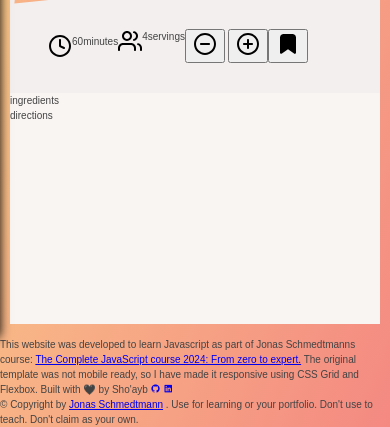
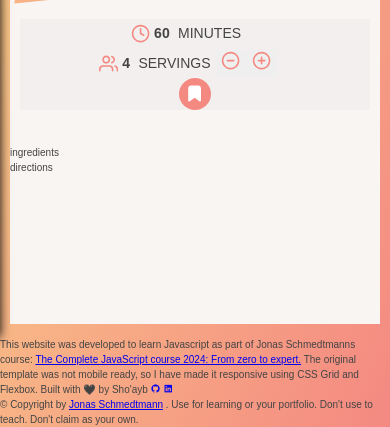
Before and after one commit to Sho-ayb/forkify-recipe-app-jonas, a website built with webpack: page src/template.html in a window 390 px wide. Shown: the part 507-934 px from the top of the page. Built offline with nearby package versions, Linux system fonts and the light colour scheme.

Commit message:
Recipe details scss styling completed for mobile view

```diff
--- a/src/scss/blocks/_recipe-info.scss
+++ b/src/scss/blocks/_recipe-info.scss
@@ -1,22 +1,64 @@
+@use "../base/variables" as variables;
+
 body .recipe__detail-container .recipe__details .recipe__info {
   display: flex;
+  justify-content: center;
+  align-items: center;
+  margin-right: 1em;
+  text-transform: uppercase;
+  font-size: variables.$font-size-sm;
 
   svg {
-    width: 1.5rem;
-    height: 1.5rem;
+    width: 1.2rem;
+    height: 1.2rem;
+    fill: variables.$color-background-orange;
+  }
+
+  span {
+    padding: 0.3em;
+  }
+
+  &-buttons {
+    display: flex;
+
+    > button {
+      border: none;
+      cursor: pointer;
+    }
+  }
+
+  &-data--minutes {
+    font-weight: 700;
+  }
+
+  &-data--people {
+    font-weight: 700;
   }
 }
 
 body .recipe__detail-container .recipe__details .recipe__user-generated {
   svg {
-    width: 1.5rem;
-    height: 1.5rem;
+    width: 1.2rem;
+    height: 1.2rem;
+    fill: variables.$color-background-orange;
   }
 }
 
 body .recipe__detail-container .recipe__details .btn--round {
+  display: flex;
+  justify-content: center;
+  align-items: center;
+  width: 2rem;
+  height: 2rem;
+  border-radius: 50%;
+  border: none;
+  background-color: variables.$color-background-orange;
+  color: variables.$color-text-white;
+  cursor: pointer;
+
   svg {
-    width: 1.5rem;
-    height: 1.5rem;
+    width: 1.2rem;
+    height: 1.2rem;
+    fill: currentcolor;
   }
 }
--- a/src/scss/components/_main.scss
+++ b/src/scss/components/_main.scss
@@ -80,12 +80,18 @@ body .main {
     &__detail-container {
       display: flex;
       flex-direction: column;
+      justify-content: center;
+      align-items: center;
+      width: 100%;
+      padding: 3.5em 1em;
     }
 
     &__details {
+      width: 100%;
       display: flex;
+      flex-direction: column;
+      justify-content: center;
       align-items: center;
-      padding: 4.5em 3.8em 3em;
       background-color: variables.$color-body-background-grey-2;
     }
   }
--- a/src/template.html
+++ b/src/template.html
@@ -92,7 +92,7 @@
               <svg class="recipe__info-icon">
                 <use href="assets/img/icons.svg#icon-clock"></use>
               </svg>
-              <span class="recipe__info-data recipe__info-data-minutes"
+              <span class="recipe__info-data recipe__info-data--minutes"
                 >60</span
               >
               <span class="recipe__info-text">minutes</span>
```
